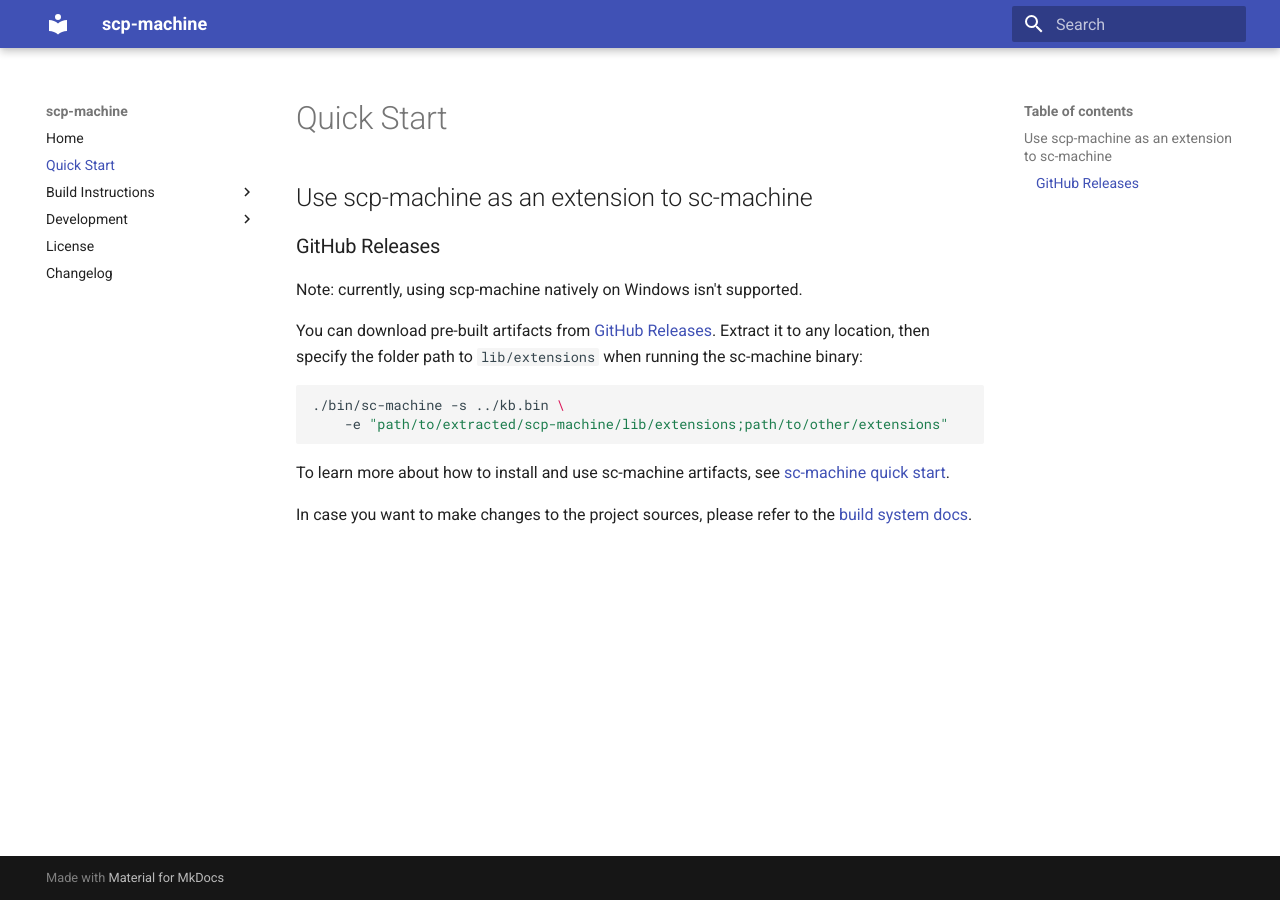
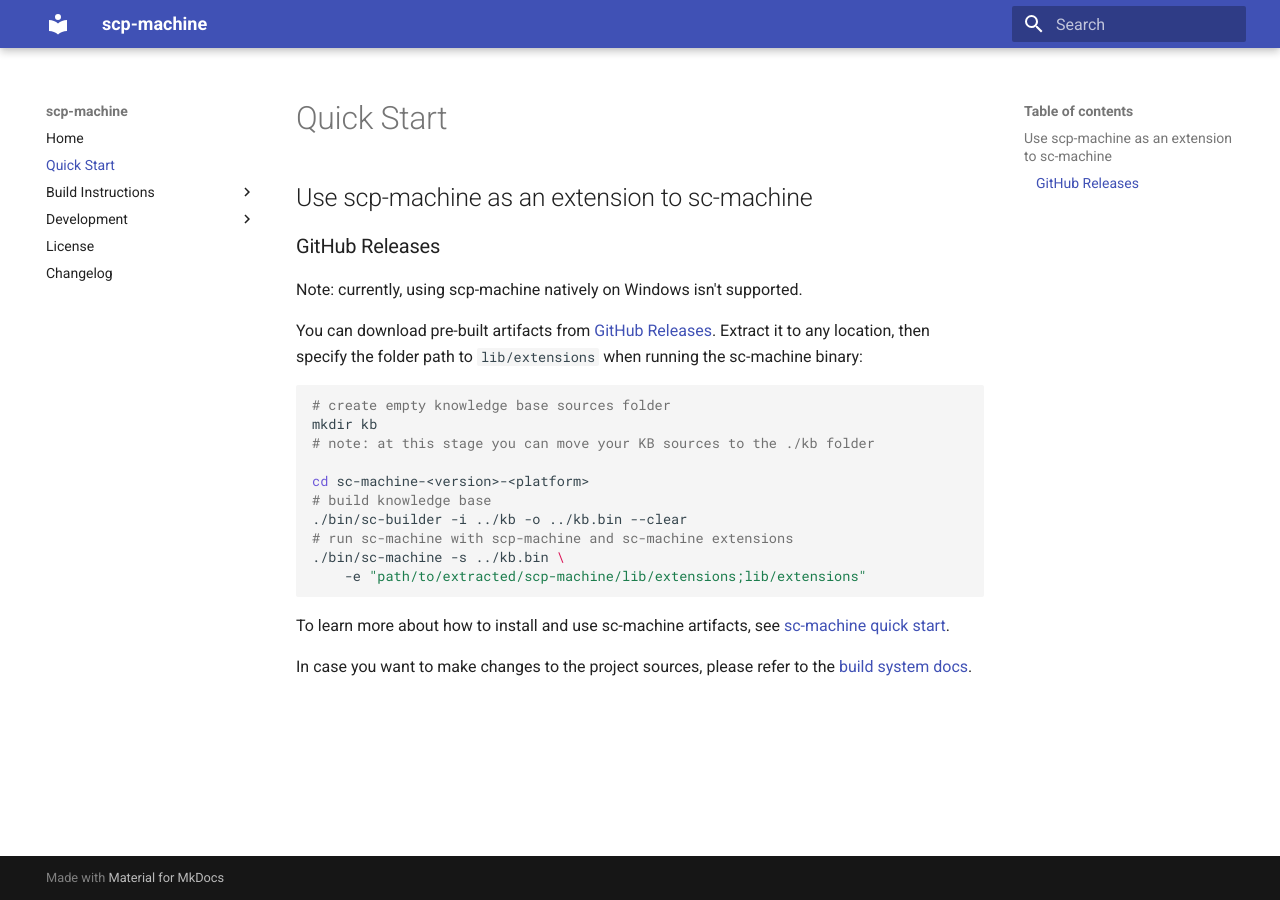
Before and after one commit to ostis-ai/scp-machine, an MkDocs documentation site: the page built from docs/quick_start.md, in a window 1280 px wide. Built offline with MkDocs 1.6.1 and Material for MkDocs 9.7.7, drawn with Linux system fonts in a browser that asks for light colours.

Commit message:
[docs] Add description of launching scp-machine for developers

````diff
--- a/docs/quick_start.md
+++ b/docs/quick_start.md
@@ -9,8 +9,16 @@
 You can download pre-built artifacts from [GitHub Releases](https://github.com/ostis-ai/scp-machine/releases). Extract it to any location, then specify the folder path to `lib/extensions` when running the sc-machine binary:
 
 ```sh
+# create empty knowledge base sources folder
+mkdir kb
+# note: at this stage you can move your KB sources to the ./kb folder
+
+cd sc-machine-<version>-<platform>
+# build knowledge base
+./bin/sc-builder -i ../kb -o ../kb.bin --clear
+# run sc-machine with scp-machine and sc-machine extensions
 ./bin/sc-machine -s ../kb.bin \
-    -e "path/to/extracted/scp-machine/lib/extensions;path/to/other/extensions"
+    -e "path/to/extracted/scp-machine/lib/extensions;lib/extensions"
 ```
 
 To learn more about how to install and use sc-machine artifacts, see [sc-machine quick start](https://ostis-ai.github.io/sc-machine/quick_start/).
````
Also changed, not shown: 1 other file.
